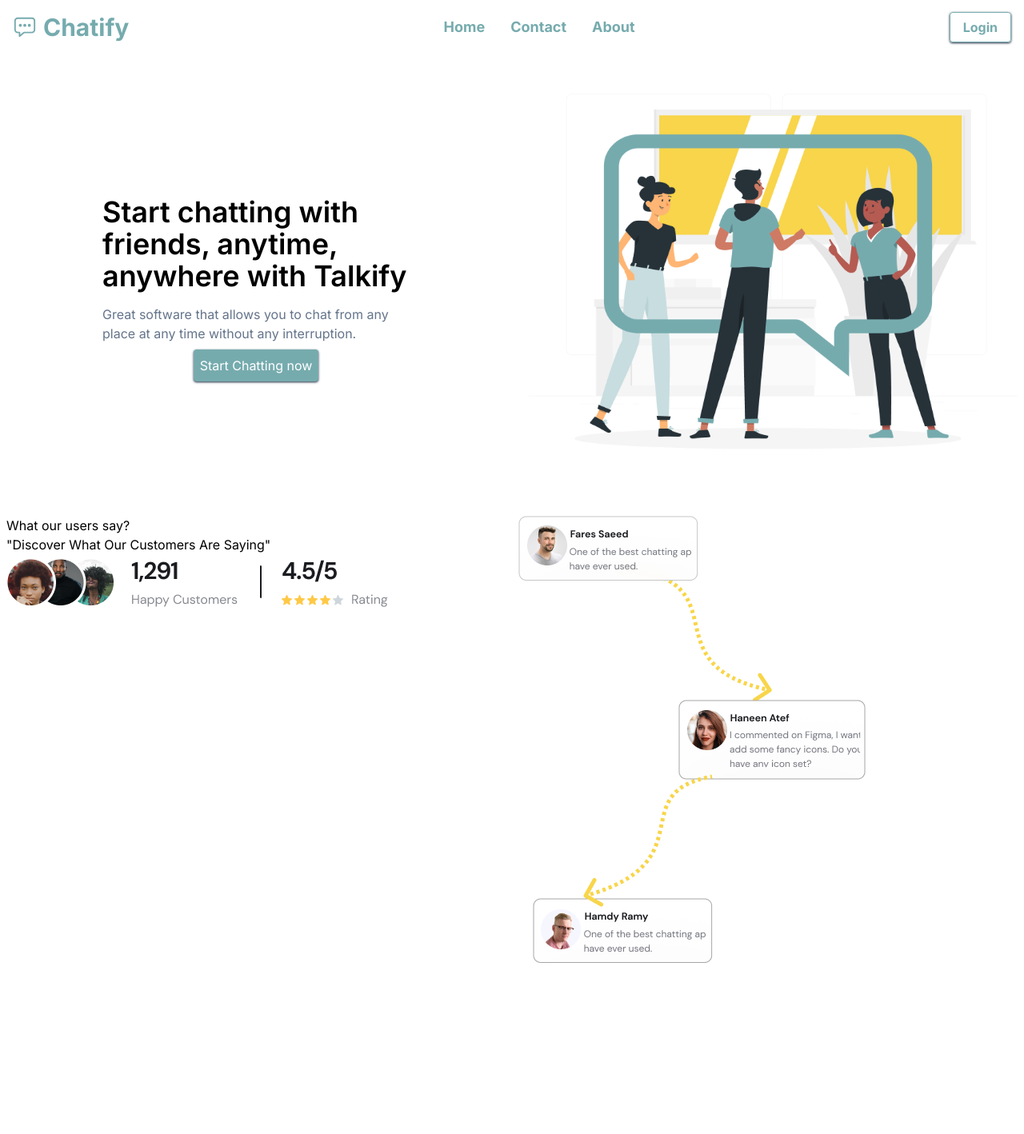
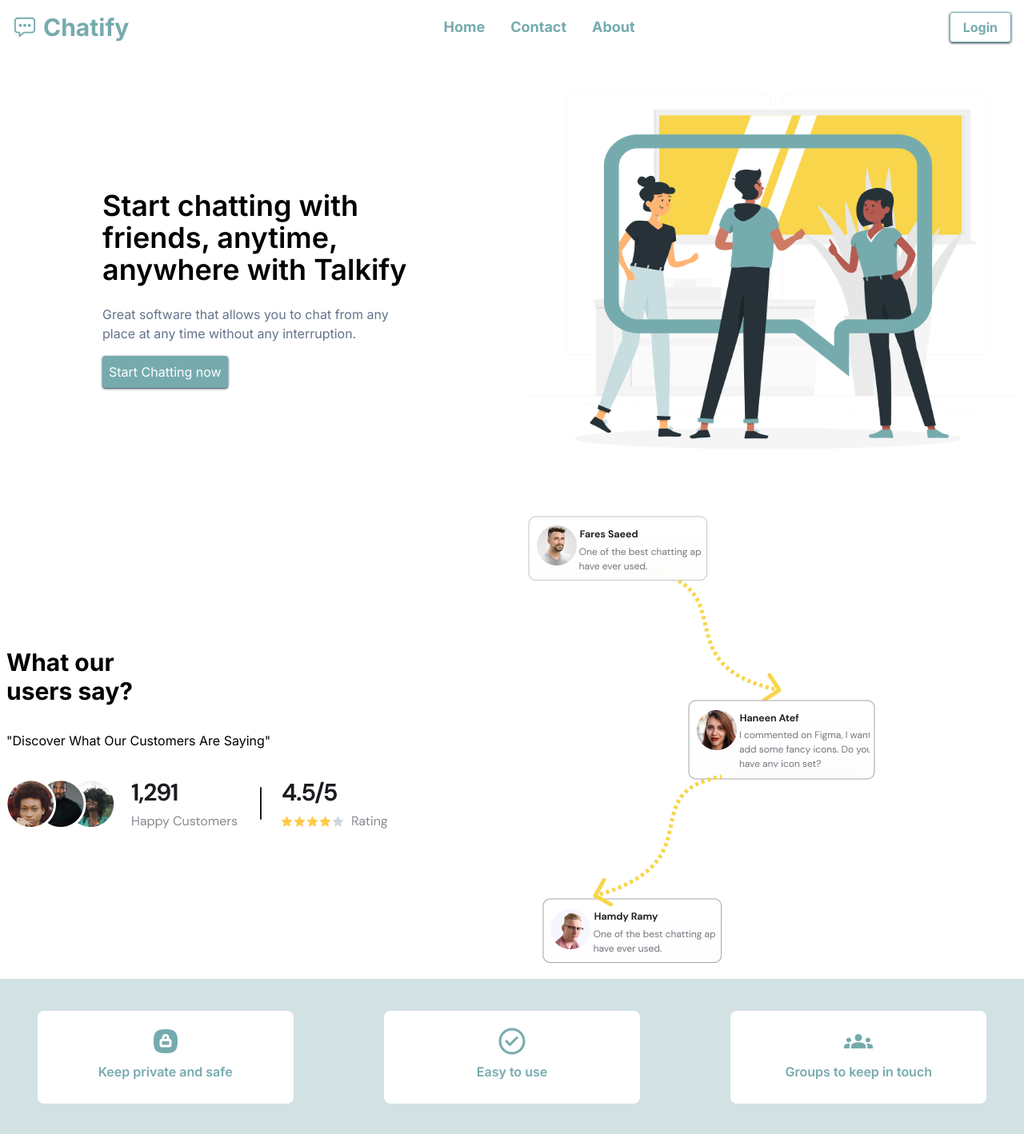
Before and after one commit to rami-mohamed2347/chatify-FE, a Next.js app: page /about in a window 1280 px wide. Shown: the whole page at 80% size. Before the commit the page ends 1204 px from the top, so only its background shows below. Built offline with nearby package versions, Linux system fonts and the light colour scheme.

Commit message:
landing page is done

```diff
--- a/app/about/page.tsx
+++ b/app/about/page.tsx
@@ -1,13 +1,28 @@
 import Link from 'next/link'
 import React from 'react'
+import { CgCheckO } from 'react-icons/cg'
 import { IoChatboxEllipsesOutline } from 'react-icons/io5'
+import { MdGroups } from 'react-icons/md'
+import { TbLockSquareRoundedFilled } from 'react-icons/tb'
 
 
 export default function LandingPage() {
+  const Data:{icon: JSX.Element, text: string}[]=[
+    {
+      icon:<TbLockSquareRoundedFilled />,
+      text:"Keep private and safe",
+    },{
+      icon:<CgCheckO />,
+      text:"Easy to use",
+    },{
+      icon:<MdGroups />,
+      text:"Groups to keep in touch",
+    }
+  ]
 
   return <>
   <div className='container m-auto'>
-    <nav className="container m-auto py-4">
+    <nav className=" py-4">
   <ul className="flex justify-between items-center px-4">
     <li className="flex items-center text-3xl">
       <IoChatboxEllipsesOutline className="text-skyblue bg mr-2" />
@@ -28,20 +43,20 @@ export default function LandingPage() {
   </ul>
    </nav>
 
-  <main className="grid grid-cols-1 md:grid-cols-2 px-2 gap-4">
-    <div className="flex flex-col  max-w-96 m-auto items-center rounded-md">
+  <main className="grid grid-cols-1 sm:grid-cols-2 px-2 gap-4">
+    <div className="flex flex-col max-w-96 m-auto items-start rounded-md">
       <h1 className="py-4 text-4xl font-semibold">Start chatting with friends, anytime, anywhere with Talkify </h1>
-    <p className='text-slate-500'>Great software that allows you to chat from any place at any time without any interruption.</p>
+    <p className='text-slate-500 my-2'>Great software that allows you to chat from any place at any time without any interruption.</p>
     <Link className='text-white my-2 shadow shadow-slate-700 bg-skyblue hover:bg-cyan-900 p-2 rounded' href="/" >Start Chatting now</Link>
     </div>
     <div className=" rounded-md">
       <img src="/images/Group Chat-rafiki 1.png" alt="Chatify" />
     </div>
   </main>
-  <section className='grid grid-cols-1 md:grid-cols-2 px-2 gap-4 '>
-    <div>
-      <h2>What our users say?</h2>
-      <p>"Discover What Our Customers Are Saying"</p>
+  <section className=' grid grid-cols-1 sm:grid-cols-2 px-2 gap-10 '>
+    <div className='flex flex-col justify-center items-start'>
+      <h2 className='text-3xl max-w-40 font-bold '>What our users say?</h2>
+      <p className='my-8'>"Discover What Our Customers Are Saying"</p>
       <img src="/images/text.png" alt="comments" />
 
     </div>
@@ -50,6 +65,20 @@ export default function LandingPage() {
     </div>
   </section>
   </div>
+  <section className=' bg-skylight mt-5 py-10  '>
+<div className='container m-auto grid grid-cols-1  sm:grid-cols-2 md:grid-cols-2 lg:grid-cols-3 gap-5'>
+{
+  Data.map((item,index)=>
+  (
+<div key={index} className='m-auto bg-white py-5 min-w-80 rounded-lg flex flex-col items-center'>
+<span className='text-skyblue text-4xl'>{item.icon}</span>
+<h5 className='font-semibold text-skyblue my-2'> {item.text}</h5>
+</div>
+  ))
+}
+
+</div>
+  </section>
     </>
 
 }
--- a/tailwind.config.ts
+++ b/tailwind.config.ts
@@ -9,7 +9,8 @@ const config: Config = {
   theme: {
     extend: {colors:{
       skyblue:'#76ABAE',
-      grayColor:"#D2E1E2"
+      grayColor:"#D2E1E2",
+      skylight:'#d2e1e2'
     }},
   },
   plugins: [
```
